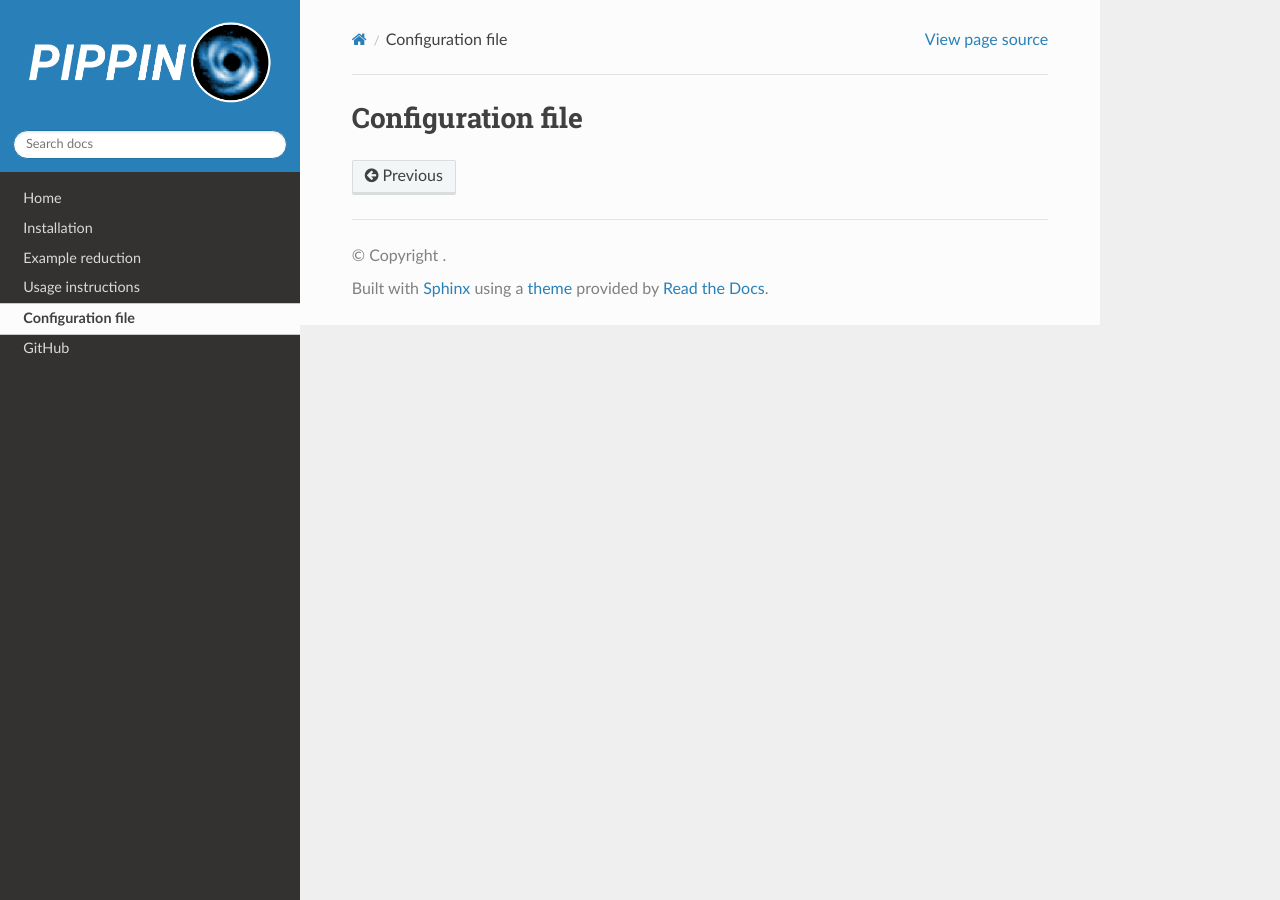
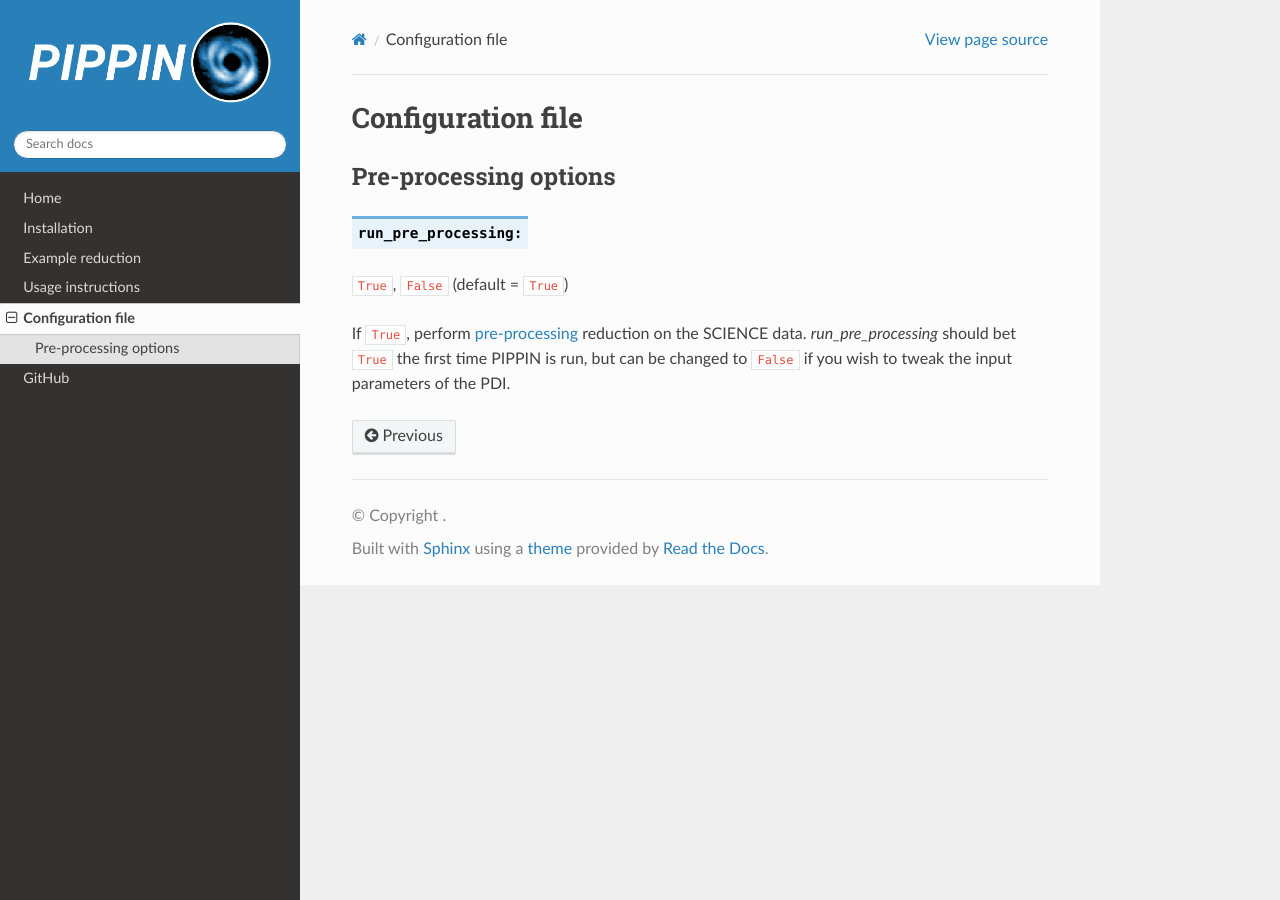
Before and after one commit to samderegt/PIPPIN-NACO, a Sphinx documentation site: the page built from docs/source/configfile.rst, in a window 1280 px wide. Built offline with Sphinx 7.4.7 and the Read the Docs theme 2.0.0, drawn with Linux system fonts in a browser that asks for light colours.

```diff
--- a/docs/source/configfile.rst
+++ b/docs/source/configfile.rst
@@ -1,3 +1,12 @@
 
 Configuration file
 ==================
+
+Pre-processing options
+----------------------
+
+.. py:function:: run_pre_processing:
+
+``True``, ``False`` (default = ``True``)
+
+If ``True``, perform :ref:`pre-processing <Pre-processing>` reduction on the SCIENCE data. `run_pre_processing` should bet ``True`` the first time PIPPIN is run, but can be changed to ``False`` if you wish to tweak the input parameters of the PDI.
--- a/docs/source/usage.rst
+++ b/docs/source/usage.rst
@@ -161,8 +161,8 @@ Final polarised light products:
 - :file:`U_phi.fits`: Azimuthal Stokes :math:`U_\phi = + Q_\mathrm{IPS} \sin 2\phi - U_\mathrm{IPS} \cos 2\phi` parameter.
 
 
-Different instrument configurations
------------------------------------
+Instrument configurations
+-------------------------
 #   HWP usage, wiregrid/Wollaston
 #   Extended data products
 #   IP removal
```
